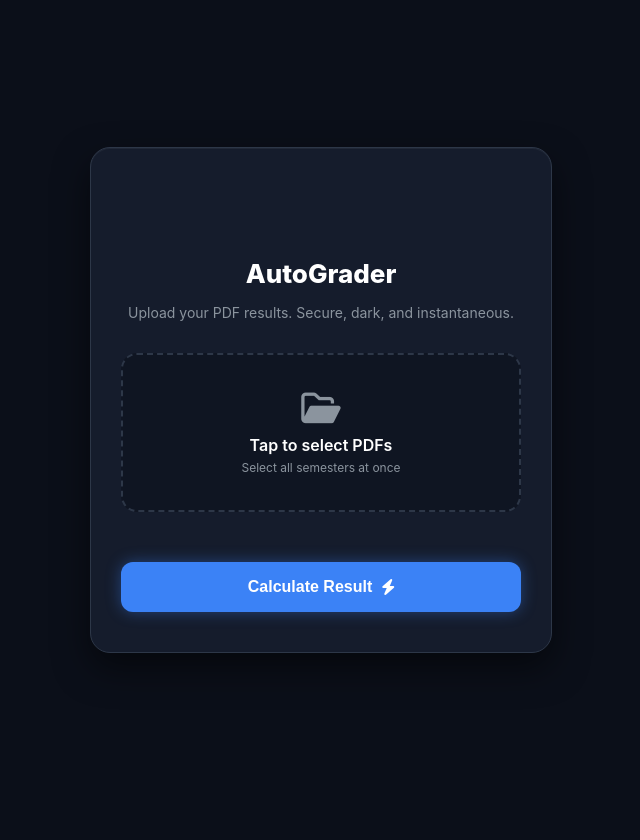
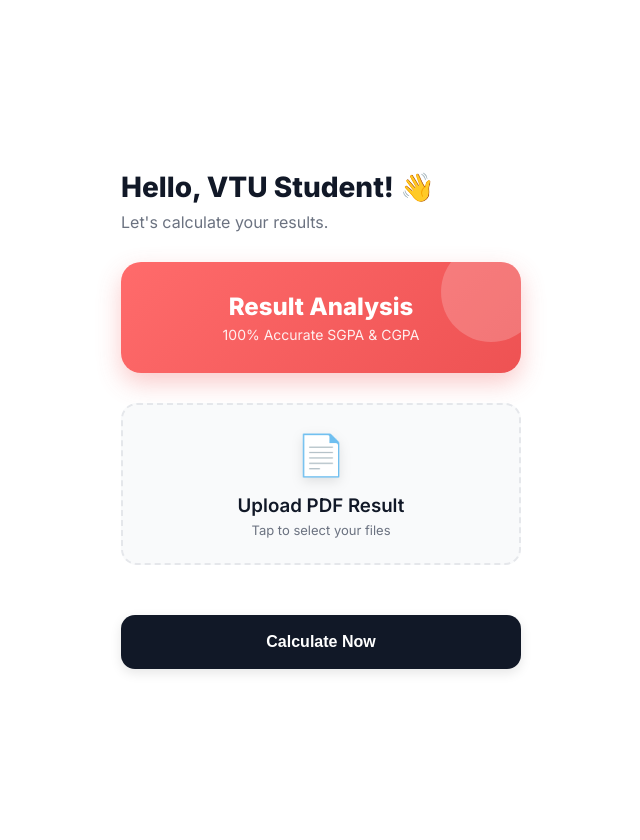
Before and after one commit to shridhar-1/VTU-SGPA-CGPA-CALCULATOR, a Flask app: page / in a window 1280 px wide. Shown: the whole page, without its empty margins (319-959 px from the left). Before the commit the page ends 653 px from the top, so only its background shows below. Run offline with Flask 3, Linux system fonts and the light colour scheme.

Commit message:
Update index.html

```diff
--- a/templates/index.html
+++ b/templates/index.html
@@ -3,44 +3,41 @@
 <head>
     <meta charset="UTF-8">
     <meta name="viewport" content="width=device-width, initial-scale=1.0, maximum-scale=1.0, user-scalable=no">
-    <meta name="mobile-web-app-capable" content="yes">
-    <meta name="apple-mobile-web-app-status-bar-style" content="black-translucent">
-    <title>VTU CGPA AutoGrader Pro</title>
+    <title>VTU AutoGrader</title>
 
-    <link href="https://cdnjs.cloudflare.com/ajax/libs/font-awesome/6.0.0/css/all.min.css" rel="stylesheet">
+    <link href="https://fonts.googleapis.com/css2?family=Inter:wght@400;600;800&display=swap" rel="stylesheet">
+    <link href="https://cdnjs.cloudflare.com/ajax/libs/font-awesome/6.4.0/css/all.min.css" rel="stylesheet">
+
     <style>
-        /* Premium Dark Theme matched exactly to your uploaded image */
+        /* VTU SYNC THEME - CLEAN LIGHT MODE */
         :root {
-            --bg-deep: #0B0F19;      /* Deepest black/blue */
-            --card-bg: #151C2C;      /* Slightly lighter panel */
-            --primary-blue: #3B82F6; /* Neon Blue */
-            --blue-glow: rgba(59, 130, 246, 0.4);
-            --text-main: #FFFFFF;
-            --text-muted: #8B949E;
-            --border-color: #2D3748;
+            --bg-color: #FFFFFF;
+            --text-dark: #111827;
+            --text-grey: #6B7280;
+            --primary-accent: #EF4444; /* That reddish/orange from your screenshot */
+            --card-bg: #F9FAFB;
+            --border-color: #E5E7EB;
         }
 
-        /* Stop pull-to-refresh and lock to full screen */
-        html, body {
+        body {
+            font-family: 'Inter', sans-serif;
+            background-color: var(--bg-color);
+            color: var(--text-dark);
             margin: 0;
-            padding: 0;
-            width: 100%;
-            height: 100%;
-            background-color: var(--bg-deep);
-            color: var(--text-main);
-            font-family: 'Inter', -apple-system, sans-serif;
-            overflow: hidden; /* Kills pull-down refresh completely */
-            overscroll-behavior-y: none; /* Kills browser bouncing */
+            padding: 20px;
+            height: 100vh;
             display: flex;
+            flex-direction: column;
             justify-content: center;
-            align-items: center;
+            overflow: hidden; /* No pull-to-refresh */
+            overscroll-behavior-y: none;
         }
 
-        /* The Rocket Splash Screen */
+        /* --- THE ROCKET SPLASH SCREEN --- */
         #splash-screen {
             position: fixed;
             top: 0; left: 0; width: 100%; height: 100%;
-            background-color: var(--bg-deep);
+            background-color: #FFFFFF;
             display: flex;
             flex-direction: column;
             justify-content: center;
@@ -50,173 +47,238 @@
         }
 
         .rocket-icon {
-            font-size: 70px;
-            color: var(--primary-blue);
-            filter: drop-shadow(0 0 15px var(--blue-glow));
-            animation: fly 1.5s infinite alternate ease-in-out;
-            margin-bottom: 20px;
+            font-size: 80px;
+            background: linear-gradient(135deg, #FF512F, #DD2476);
+            -webkit-background-clip: text;
+            -webkit-text-fill-color: transparent;
+            /* The Animation Fix! */
             display: inline-block;
+            animation: fly 1.2s infinite alternate ease-in-out;
+            margin-bottom: 15px;
         }
 
         @keyframes fly {
-            0% { transform: translateY(0px) scale(1); }
-            100% { transform: translateY(-20px) scale(1.05); }
+            0% { transform: translateY(0px) rotate(0deg); }
+            100% { transform: translateY(-20px) rotate(5deg); }
         }
 
         .splash-text {
             font-size: 24px;
             font-weight: 800;
-            letter-spacing: 2px;
-            color: var(--text-main);
+            color: var(--text-dark);
+            letter-spacing: -0.5px;
         }
 
-        /* Main App Container */
+        /* --- MAIN APP INTERFACE --- */
         .container {
-            background: var(--card-bg);
-            padding: 40px 30px;
+            width: 100%;
+            max-width: 400px;
+            margin: 0 auto;
+        }
+
+        .header-section {
+            margin-bottom: 30px;
+        }
+
+        .greeting {
+            font-size: 28px;
+            font-weight: 800;
+            color: var(--text-dark);
+            margin: 0;
+            line-height: 1.2;
+        }
+
+        .sub-greeting {
+            font-size: 16px;
+            color: var(--text-grey);
+            font-weight: 500;
+            margin-top: 8px;
+        }
+
+        /* The Hero Card (Orange Gradient like your screenshot) */
+        .hero-card {
+            background: linear-gradient(135deg, #FF6B6B, #EE5253);
             border-radius: 20px;
-            border: 1px solid var(--border-color);
-            box-shadow: 0 15px 35px rgba(0,0,0,0.5), inset 0 1px 0 rgba(255,255,255,0.05);
-            width: 90%;
-            max-width: 400px;
+            padding: 30px;
+            color: white;
+            text-align: center;
+            margin-bottom: 30px;
+            box-shadow: 0 10px 25px rgba(238, 82, 83, 0.3);
+            position: relative;
+            overflow: hidden;
+        }
+
+        /* Decorative circle behind hero text */
+        .hero-card::before {
+            content: '';
+            position: absolute;
+            top: -20px; right: -20px;
+            width: 100px; height: 100px;
+            background: rgba(255,255,255,0.2);
+            border-radius: 50%;
+        }
+
+        .hero-title {
+            font-size: 24px;
+            font-weight: 800;
+            margin: 0 0 5px 0;
+        }
+
+        .hero-desc {
+            font-size: 14px;
+            opacity: 0.9;
+            margin: 0;
+        }
+
+        /* Upload Area */
+        .upload-card {
+            background-color: var(--card-bg);
+            border: 2px dashed var(--border-color);
+            border-radius: 16px;
+            padding: 25px;
+            text-align: center;
+            transition: 0.3s;
+            position: relative;
+            cursor: pointer;
+        }
+
+        .upload-card:active {
+            border-color: var(--primary-accent);
+            background-color: #FEF2F2;
+        }
+
+        .icon-3d {
+            font-size: 40px;
+            margin-bottom: 10px;
+            display: inline-block;
+            filter: drop-shadow(0 4px 6px rgba(0,0,0,0.1));
+        }
+
+        .upload-text {
+            font-weight: 600;
+            color: var(--text-dark);
+            margin: 5px 0;
+        }
+
+        .upload-sub {
+            font-size: 13px;
+            color: var(--text-grey);
+            margin: 0;
+        }
+
+        /* File Input Hidden */
+        input[type="file"] {
+            position: absolute; top: 0; left: 0;
+            width: 100%; height: 100%;
+            opacity: 0;
+        }
+
+        #file-name {
+            min-height: 20px;
+            font-size: 14px;
+            color: var(--primary-accent);
+            font-weight: 700;
+            margin-top: 10px;
             text-align: center;
         }
 
-        .header-icon {
-            font-size: 50px;
-            color: var(--primary-blue);
-            margin-bottom: 10px;
-            filter: drop-shadow(0 0 10px var(--blue-glow));
+        /* Big Action Button */
+        .calc-btn {
+            background-color: var(--text-dark);
+            color: white;
+            width: 100%;
+            padding: 18px;
+            border-radius: 14px;
+            border: none;
+            font-size: 16px;
+            font-weight: 700;
+            margin-top: 20px;
+            cursor: pointer;
+            box-shadow: 0 4px 12px rgba(0,0,0,0.1);
+            transition: transform 0.2s;
         }
 
-        .main-title { font-size: 26px; font-weight: 800; margin: 0 0 8px 0; }
-        .sub-title { color: var(--text-muted); font-size: 14px; margin-bottom: 30px; line-height: 1.4; }
-
-        /* The Drop Zone */
-        .upload-area {
-            position: relative;
-            border: 2px dashed var(--border-color);
-            border-radius: 16px;
-            padding: 35px 20px;
-            background-color: rgba(11, 15, 25, 0.5);
-            transition: all 0.3s ease;
-            margin-bottom: 20px;
+        .calc-btn:active {
+            transform: scale(0.98);
         }
 
-        .upload-area:active, .upload-area.active {
-            border-color: var(--primary-blue);
-            background-color: rgba(59, 130, 246, 0.1);
-        }
-
-        .upload-icon { font-size: 35px; color: var(--text-muted); margin-bottom: 10px; }
-        .upload-text { font-weight: 600; font-size: 16px; color: var(--text-main); margin: 0 0 5px 0; }
-        .upload-hint { color: var(--text-muted); font-size: 12px; margin: 0; }
-
-        input[type="file"] {
-            position: absolute; top: 0; left: 0; width: 100%; height: 100%;
-            opacity: 0; cursor: pointer;
-        }
-
-        #file-name-display {
-            font-size: 13px; color: var(--primary-blue); font-weight: 600;
-            min-height: 20px; margin-bottom: 10px;
-        }
-
-        /* Neon Button */
-        .submit-btn {
-            background: var(--primary-blue);
-            color: #fff;
-            border: none;
-            padding: 16px 0;
-            font-size: 16px;
-            border-radius: 12px;
-            cursor: pointer;
-            width: 100%;
-            font-weight: 700;
-            box-shadow: 0 0 15px var(--blue-glow);
-            display: flex; justify-content: center; align-items: center; gap: 10px;
-            transition: 0.2s;
-        }
-
-        .submit-btn:active { transform: scale(0.96); box-shadow: 0 0 5px var(--blue-glow); }
     </style>
 </head>
 <body>
 
     <div id="splash-screen">
-       <i class="fa-solid fa-rocket rocket-icon"></i>
-        <div class="splash-text">VTU PRO</div>
+        <i class="fa-solid fa-rocket rocket-icon"></i>
+        <div class="splash-text">VTU AutoGrader</div>
     </div>
 
     <div class="container">
-        <div class="header-icon"><i class="fa-solid fa-shield-halved"></i></div>
-        <h2 class="main-title">AutoGrader</h2>
-        <p class="sub-title">Upload your PDF results. Secure, dark, and instantaneous.</p>
+
+        <div class="header-section">
+            <h1 class="greeting">Hello, VTU Student! 👋</h1>
+            <p class="sub-greeting">Let's calculate your results.</p>
+        </div>
+
+        <div class="hero-card">
+            <h2 class="hero-title">Result Analysis</h2>
+            <p class="hero-desc">100% Accurate SGPA & CGPA</p>
+        </div>
 
         <form action="/upload" method="POST" enctype="multipart/form-data" id="uploadForm">
-            <div class="upload-area" id="drop-zone">
-                <i class="fa-regular fa-folder-open upload-icon" id="up-icon"></i>
-                <h3 class="upload-text" id="up-text">Tap to select PDFs</h3>
-                <p class="upload-hint">Select all semesters at once</p>
+            <div class="upload-card" id="drop-zone">
+                <div class="icon-3d">📄</div>
+                <h3 class="upload-text">Upload PDF Result</h3>
+                <p class="upload-sub">Tap to select your files</p>
                 <input type="file" name="result_pdfs" accept=".pdf" multiple required id="fileInput">
             </div>
 
-            <div id="file-name-display"></div>
+            <div id="file-name"></div>
 
-            <button type="submit" class="submit-btn" id="calcBtn">
-                <span>Calculate Result</span> <i class="fa-solid fa-bolt"></i>
+            <button type="submit" class="calc-btn" id="submitBtn">
+                Calculate Now
             </button>
         </form>
+
     </div>
 
     <script>
-        // 1. Splash Screen Logic
+        // 1. Rocket Animation Logic
         window.addEventListener('load', () => {
             setTimeout(() => {
                 const splash = document.getElementById('splash-screen');
                 splash.style.opacity = '0';
-                setTimeout(() => { splash.style.visibility = 'hidden'; }, 600);
-            }, 1800); // Rocket flies for 1.8 seconds
+                setTimeout(() => {
+                    splash.style.visibility = 'hidden';
+                }, 600);
+            }, 2000); // 2 seconds of rocket flying
         });
 
-        // 2. The Android "Back Button" Trap!
-        // This injects a fake history state so the phone thinks there is a previous page.
-        // When you hit the Android back button, it stays in the app instead of closing!
+        // 2. Android Back Button Trap (Keeps user in app)
         window.history.pushState({ noExit: true }, "");
         window.addEventListener("popstate", function(event) {
             window.history.pushState({ noExit: true }, "");
-            // The user is trapped securely on the home screen!
         });
 
-        // 3. Smooth UI Updates
+        // 3. UI Interactions
         const fileInput = document.getElementById('fileInput');
-        const fileDisplay = document.getElementById('file-name-display');
-        const calcBtn = document.getElementById('calcBtn');
+        const fileNameDisplay = document.getElementById('file-name');
+        const submitBtn = document.getElementById('submitBtn');
         const dropZone = document.getElementById('drop-zone');
-        const upIcon = document.getElementById('up-icon');
-        const upText = document.getElementById('up-text');
 
         fileInput.addEventListener('change', function() {
             if (this.files && this.files.length > 0) {
-                dropZone.style.borderColor = "var(--primary-blue)";
-                upIcon.className = "fa-solid fa-file-circle-check upload-icon";
-                upIcon.style.color = "var(--primary-blue)";
-                upText.innerText = "Files Selected!";
-
-                if (this.files.length > 1) {
-                    fileDisplay.innerHTML = `<i class="fa-solid fa-check"></i> ${this.files.length} PDFs ready!`;
+                dropZone.style.borderColor = "#EF4444";
+                dropZone.style.backgroundColor = "#FEF2F2";
+                if(this.files.length === 1) {
+                    fileNameDisplay.textContent = "Selected: " + this.files[0].name;
                 } else {
-                    fileDisplay.innerHTML = `<i class="fa-solid fa-check"></i> ${this.files[0].name}`;
+                    fileNameDisplay.textContent = "Selected: " + this.files.length + " PDFs";
                 }
-            } else {
-                fileDisplay.innerHTML = "";
             }
         });
 
-        uploadForm.addEventListener('submit', function() {
-            calcBtn.innerHTML = '<i class="fa-solid fa-circle-notch fa-spin"></i> Processing...';
-            calcBtn.style.opacity = '0.7';
-            calcBtn.style.pointerEvents = 'none';
+        document.getElementById('uploadForm').addEventListener('submit', function() {
+            submitBtn.innerHTML = '<i class="fa-solid fa-spinner fa-spin"></i> Processing...';
+            submitBtn.style.opacity = '0.7';
         });
     </script>
 </body>
```
